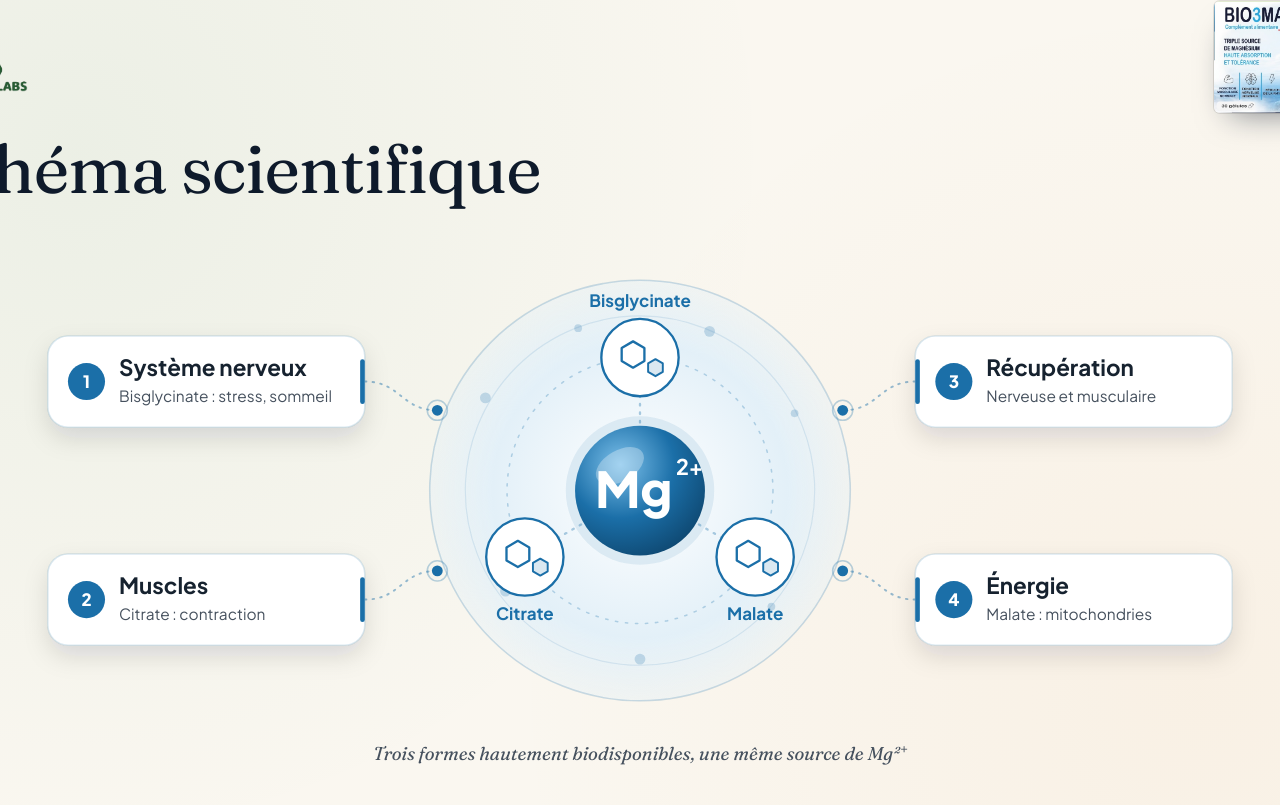
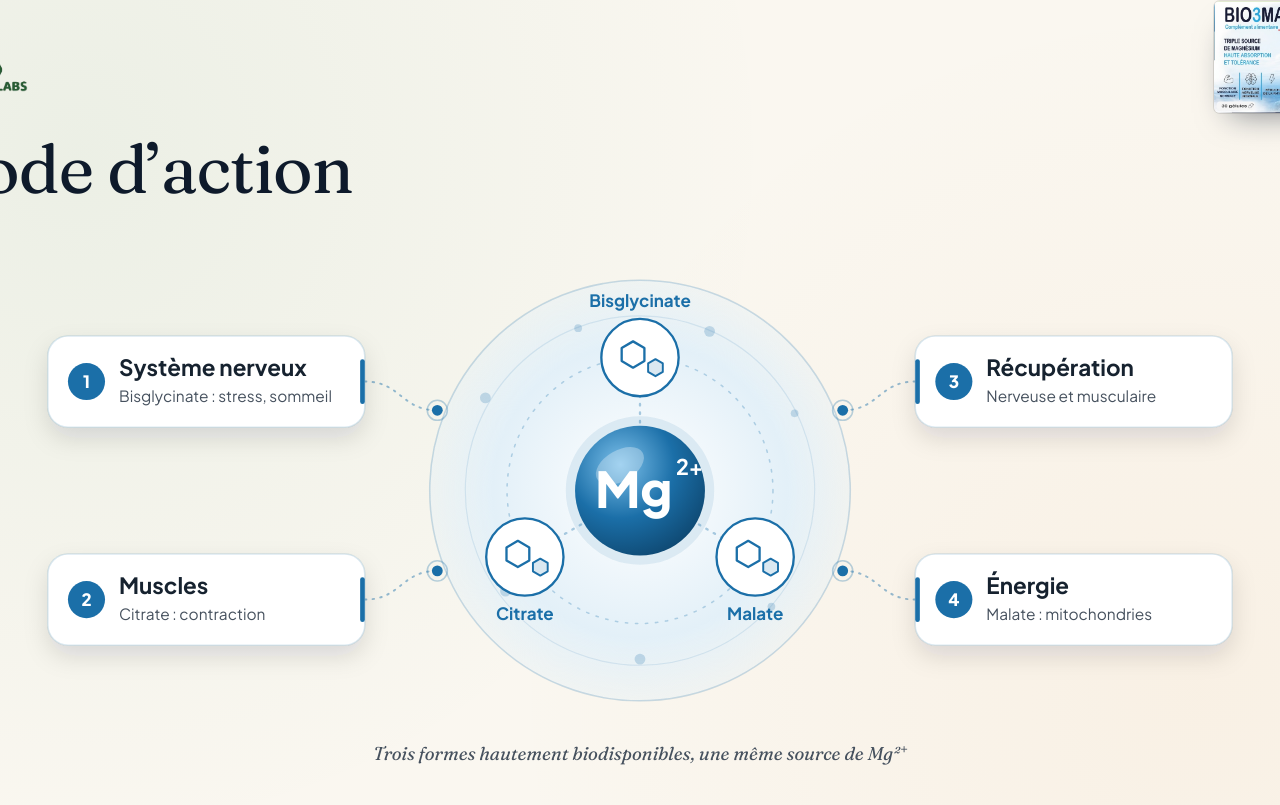
Before and after one commit to SabrineBoussema/nutriome_presentation, a React (Vite) app: page /print in a window 1280 px wide. Shown: the part 4735-5540 px from the top of the page. Built offline with nearby package versions, Linux system fonts and the light colour scheme.

Commit message:
changer schema

```diff
--- a/src/data/presentation.ts
+++ b/src/data/presentation.ts
@@ -77,7 +77,7 @@ function productSlides(p: Product): SlideDef[] {
     fr: 'Rappeler la base de calcul de chaque quantité, et signaler les valeurs en attente de validation.',
     en: 'State the basis of each amount, and point out values pending validation.',
   })
-  const schema = base('illustration', { fr: 'Schéma scientifique', en: 'Scientific schema' })
+  const schema = base('illustration', { fr: 'Mode d’action', en: 'How it works' })
   const indications = base('indications', { fr: 'Indications thérapeutiques', en: 'Therapeutic indications' })
   const posology = base('practical', { fr: 'Posologie', en: 'Dosage' })
   const refs = presentationConfig.showReferences
--- a/src/i18n/en.ts
+++ b/src/i18n/en.ts
@@ -32,7 +32,7 @@ export const en: Dictionary = {
     mechanisms: 'Physiological roles',
     differentiation: 'Formulation characteristics',
     indications: 'Therapeutic indications',
-    schema: 'Scientific schema',
+    schema: 'How it works',
     usage: 'Dosage',
     format: 'Format',
     packaging: 'Pack size',
--- a/src/i18n/fr.ts
+++ b/src/i18n/fr.ts
@@ -30,7 +30,7 @@ export const fr = {
     mechanisms: 'Rôles physiologiques',
     differentiation: 'Caractéristiques de la formulation',
     indications: 'Indications thérapeutiques',
-    schema: 'Schéma scientifique',
+    schema: 'Mode d’action',
     usage: 'Posologie',
     format: 'Format',
     packaging: 'Conditionnement',
```
